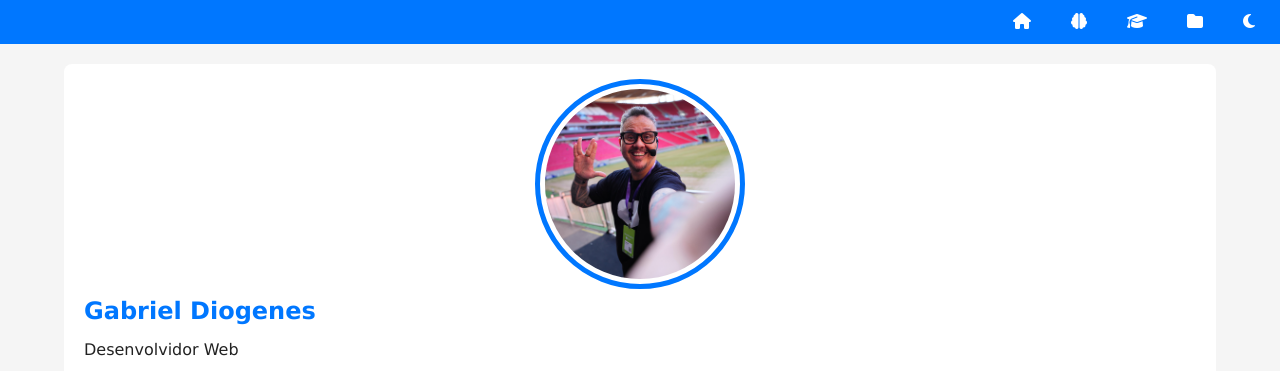
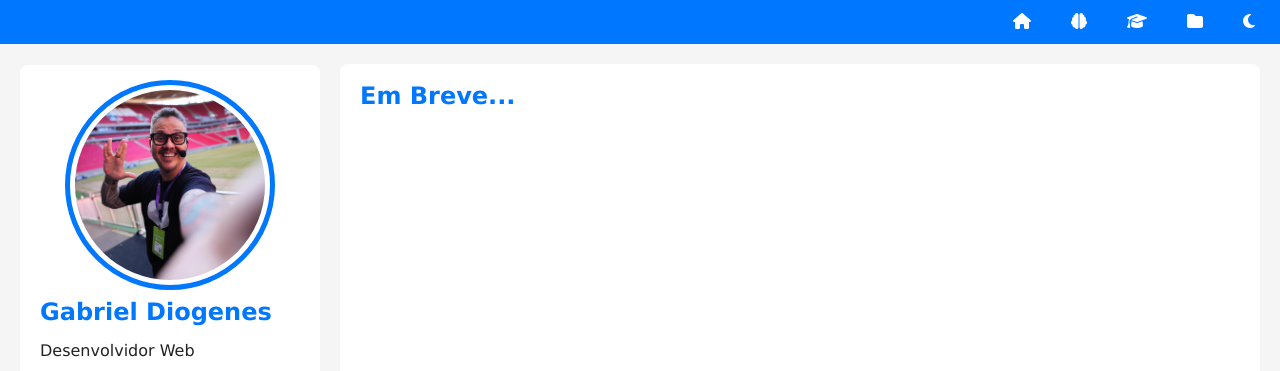
Before and after one commit to Carvalho1oak/projeto-portfolio, a plain HTML site: page index.html in a window 1280 px wide. Shown: the top 371 px of the page. Drawn offline with Linux system fonts and the light colour scheme.

Commit message:
responsividade telas maiores

```diff
--- a/estilos/style.css
+++ b/estilos/style.css
@@ -224,6 +224,18 @@ footer a:hover{
   color: var(--destaque-inverso);
 }
 @media screen and (min-width: 768px) {
+  main{
+  grid-template-columns: auto 300px 1fr auto;
+  }
+  section#ficha{
+    grid-column: 2/3;
+    height: fit-content;
+    position: sticky;
+    top: 65px;
+  }
+  section#detalhes{
+    grid-column: 3/4;
+  }
   #skill-container {
     grid-template-columns: 1fr 1fr;
   }
--- a/index.html
+++ b/index.html
@@ -16,7 +16,7 @@
       <nav id="menu">
         <ul>
           <li>
-            <a href="#ficha" class="link"><i class="fa-solid fa-house"></i></a>
+            <a href="#video" class="link"><i class="fa-solid fa-house"></i></a>
           </li>
           <li>
             <a href="#skills" class="link"><i class="fa-solid fa-brain"></i></a>
```
